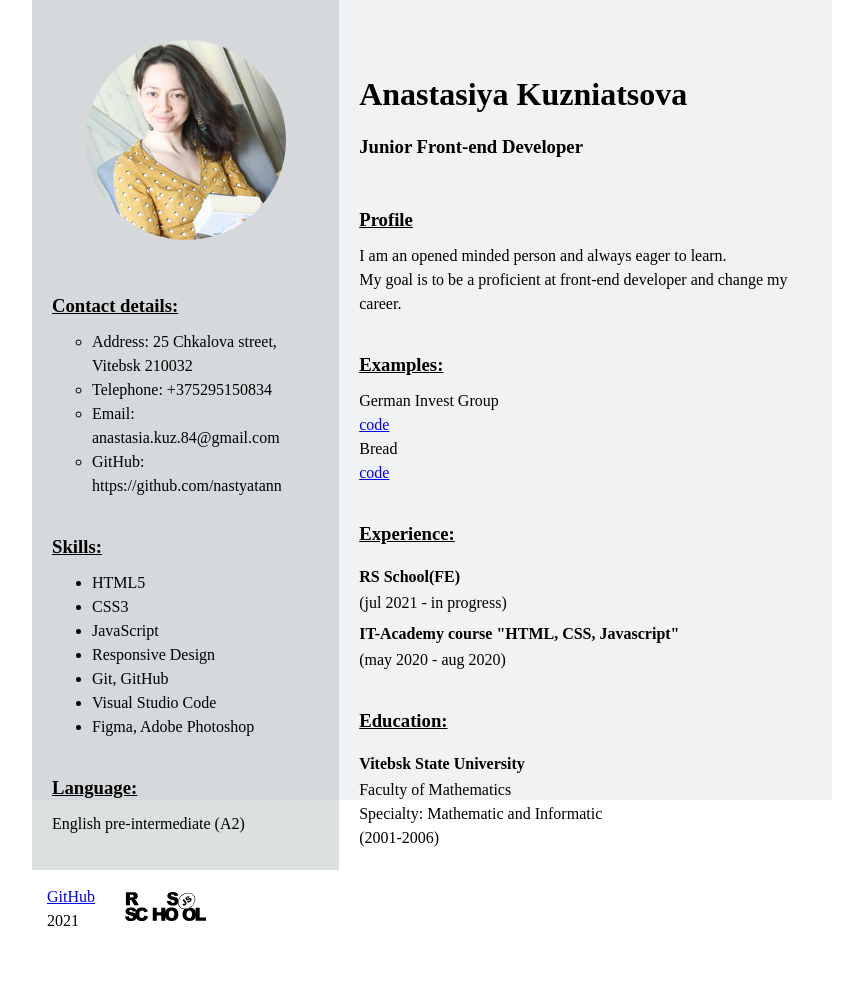
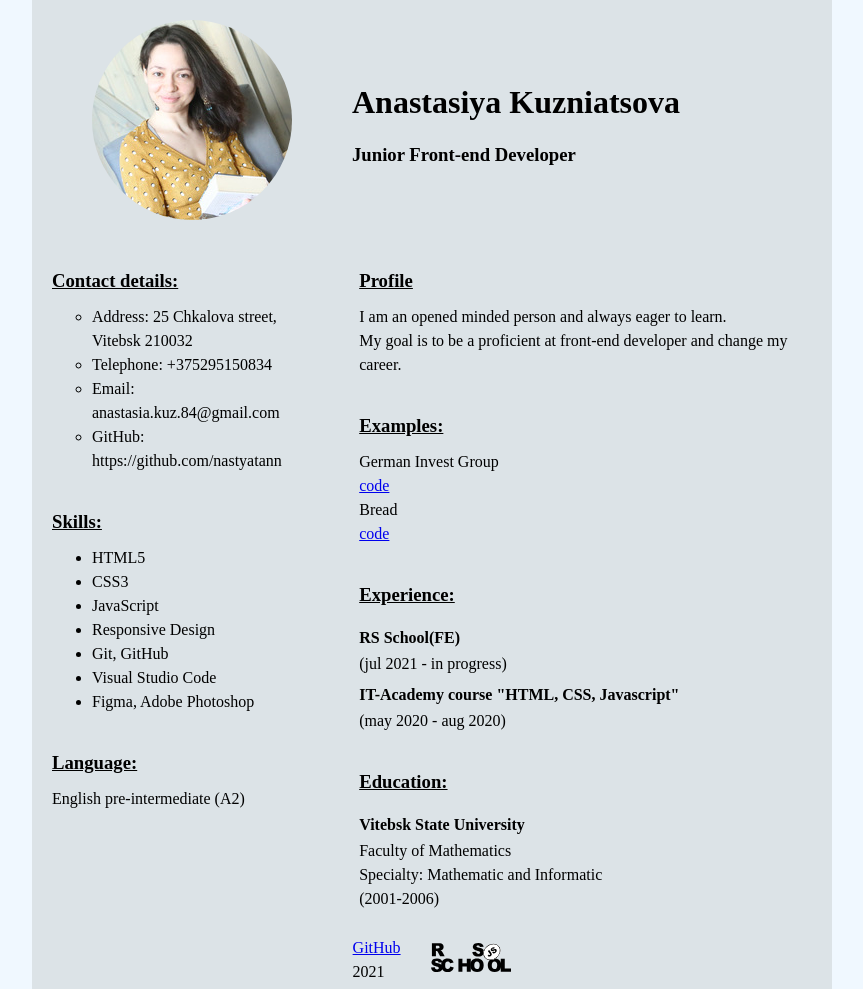
Before and after one commit to Nastyatann/rsschool-cv, a plain HTML site: page index.html in a window 1280 px wide. Shown: the whole page, without its empty margins (208-1071 px from the left). Before the commit the page ends 938 px from the top, so only its background shows below. Drawn offline with Linux system fonts and the light colour scheme.

Commit message:
fix: change layout for header items

```diff
--- a/index.html
+++ b/index.html
@@ -9,11 +9,19 @@
 </head>
 <body>
     <div class="wrapper">
-        <main>
+        <header>
             <div class="first column">
                 <figure class="header-foto">
                     <img src="./images/cv-AK.jpg" alt="my foto">
                 </figure>
+            </div>
+            <div class="second">
+                <h1>Anastasiya Kuzniatsova</h1>
+                <h3>Junior Front-end Developer</h3>
+            </div>
+        </header>
+        <main>
+            <div class="first column">
                 <section id="contact">
                     <h3>Contact details:</h3>
                     <ul>
@@ -41,10 +49,6 @@
                 </section>
             </div>
             <div class="second column">
-                <header>
-                    <h1>Anastasiya Kuzniatsova</h1>
-                    <h3>Junior Front-end Developer</h3>
-                </header>
                 <section id="profile">
                     <h3>Profile</h3>
                     <p>I am an opened minded person and always eager to learn.</p>
--- a/style.css
+++ b/style.css
@@ -4,13 +4,16 @@
     line-height: 150%;
 }
 
+body {
+    background-color: aliceblue;
+}
+
 .wrapper {
     display: flex;
     flex-direction: column;
     max-width: 800px;
-    height: 100vh;
     margin: 0 auto;
-    background-color: #bbc1c436;
+    background-color: #dce3e7;
 }
 
 .header-foto {
@@ -19,12 +22,13 @@
 }
 
 .header-foto img {
-    padding: 20px 0;
+    padding: 10px 0;
     border-radius: 50%;
 }
 
 header {
-    margin: 40px 0 25px;
+    display: flex;
+    align-items: center;
 }
 
 h1 {
@@ -55,19 +59,14 @@ main {
 
 .first {
     width: 40%;
-    background-color: #bbc1c480;
 }
 
 .column {
-    padding: 20px;
+    padding: 10px 20px;
 }
 
 section {
     margin-bottom: 25px;
-}
-
-#contact {
-    margin-top: 15px;
 }
 
 #language,
@@ -79,6 +78,7 @@ footer {
     display: flex;
     flex: 0 0 auto;
     align-items: center;
+    justify-content: center;
     padding-top: 10px;
 }
 
```
Also changed, not shown: images/cv.jpg (deleted).
